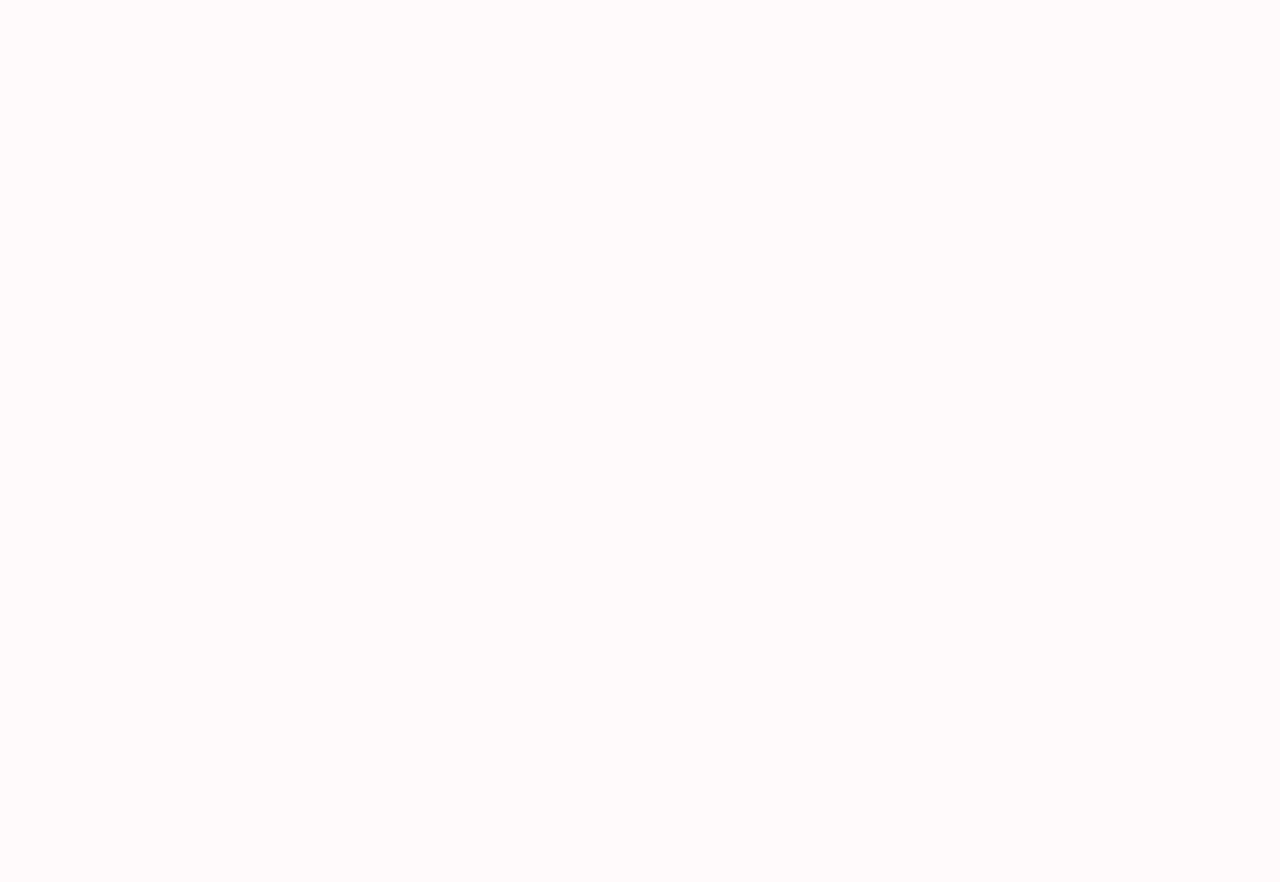
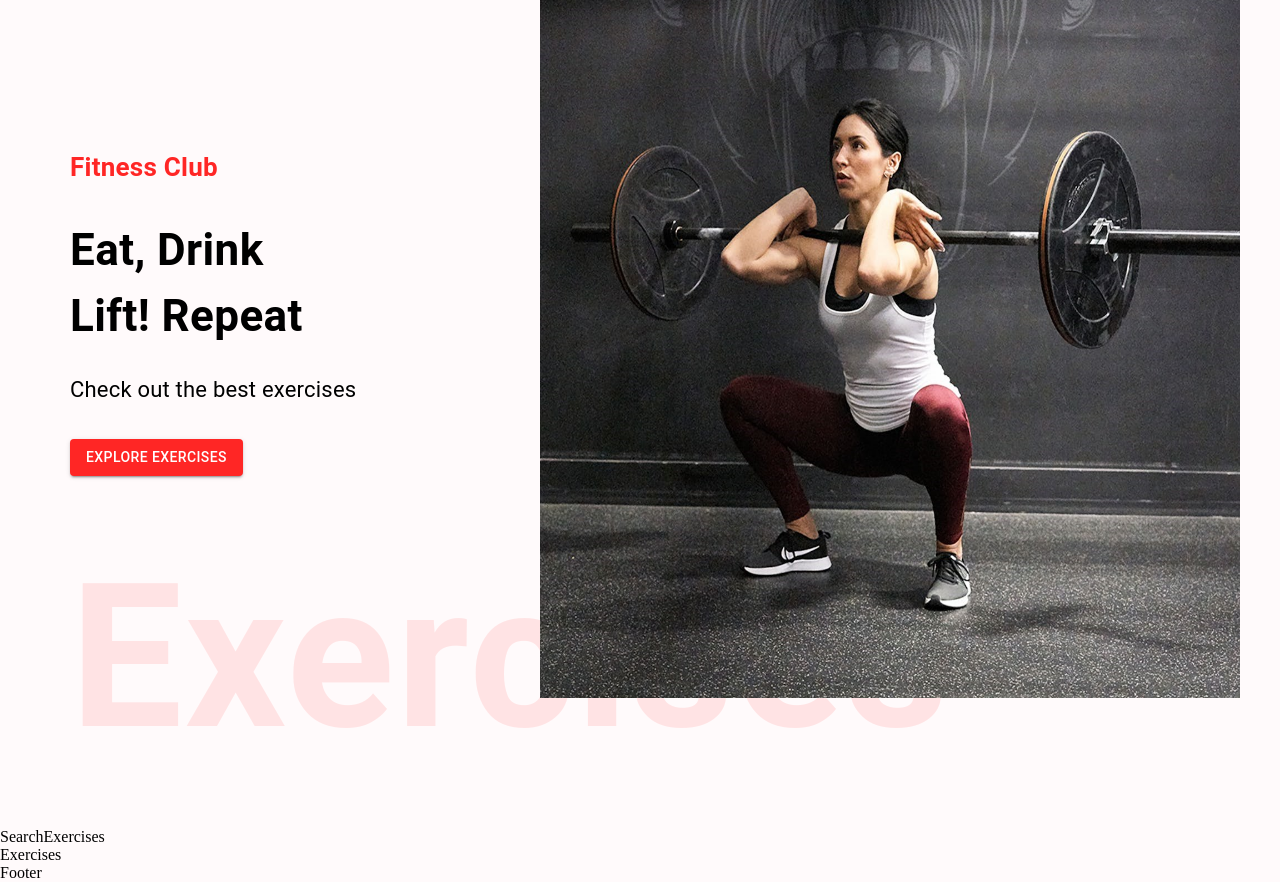
Before and after one commit to Rarkin/My-Fitness-App, a React (Create React App) app: page / in a window 1280 px wide. Shown: the part 180-1062 px from the top of the page. Before the commit the page ends 800 px from the top, so only its background shows below. Built offline with nearby package versions, Linux system fonts and the light colour scheme.

Commit message:
hero banner component completed

```diff
--- /dev/null
+++ b/src/components/Exercises.js
@@ -0,0 +1,9 @@
+import React from 'react'
+
+const Exercises = () => {
+  return (
+    <div>Exercises</div>
+  )
+}
+
+export default Exercises
--- /dev/null
+++ b/src/components/HeroBanner.js
@@ -0,0 +1,32 @@
+import React from 'react';
+import {Box, Stack, Typography, Button} from '@mui/material';
+
+import HeroImage from '../assets/Hero-image.jpg'
+
+const HeroBanner = () => {
+  return (
+    <Box sx={{
+        mt: {lg: '212px', xs: '70px'},
+        ml: {sm: '50px'}
+    }} position='relative' p='20px' >
+        <Typography color='#ff2625' fontWeight='600' fontSize='26px'>
+            Fitness Club
+        </Typography>
+        <Typography fontWeight={700} sx={{fontSize: {lg: '44px', xs: '40px'}}} mb='23px' mt='30px'>
+            Eat, Drink <br/> Lift! Repeat
+        </Typography>
+        <Typography fontSize='22px' lineHeight='35px' mb={4}>
+            Check out the best exercises
+        </Typography>
+        <Button variant='contained' color='error' href='#exercises' sx={{backgroundColor: '#FF2625'}} padding='10px'>Explore Exercises</Button>
+        <Typography fontWeight={600} color='#FF2625' sx={{opacity: 0.1, display: {lg: 'block', xs: 'none'}}} fontSize='200px' mt={4}>
+            Exercises
+        </Typography>
+        <img src={HeroImage} alt='banner' className='hero-banner-img' />
+    </Box>
+
+
+  )
+}
+
+export default HeroBanner
--- /dev/null
+++ b/src/components/SearchExercises.js
@@ -0,0 +1,9 @@
+import React from 'react'
+
+const SearchExercises = () => {
+  return (
+    <div>SearchExercises</div>
+  )
+}
+
+export default SearchExercises
--- a/src/pages/Home.js
+++ b/src/pages/Home.js
@@ -1,8 +1,17 @@
-import React from 'react'
+import React, {useState} from 'react';
+import { Box } from '@mui/material';
+
+import HeroBanner from '../components/HeroBanner';
+import SearchExercises from '../components/SearchExercises';
+import Exercises from '../components/Exercises';
 
 const Home = () => {
   return (
-    <div>Home</div>
+    <Box>
+        <HeroBanner />
+        <SearchExercises />
+        <Exercises />
+    </Box>
   )
 }
 
```
Also changed, not shown: src/assets/Hero-image.jpg (added).
